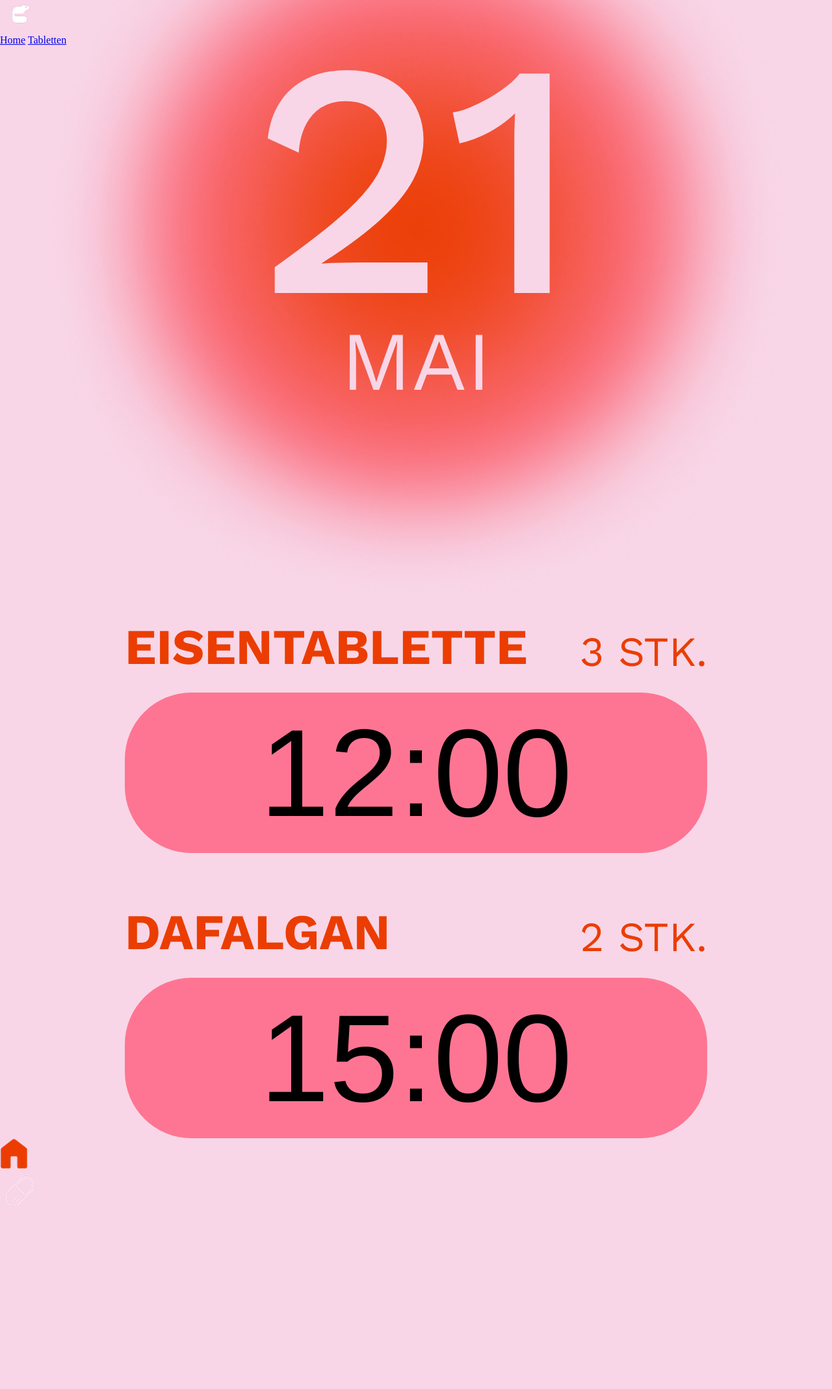
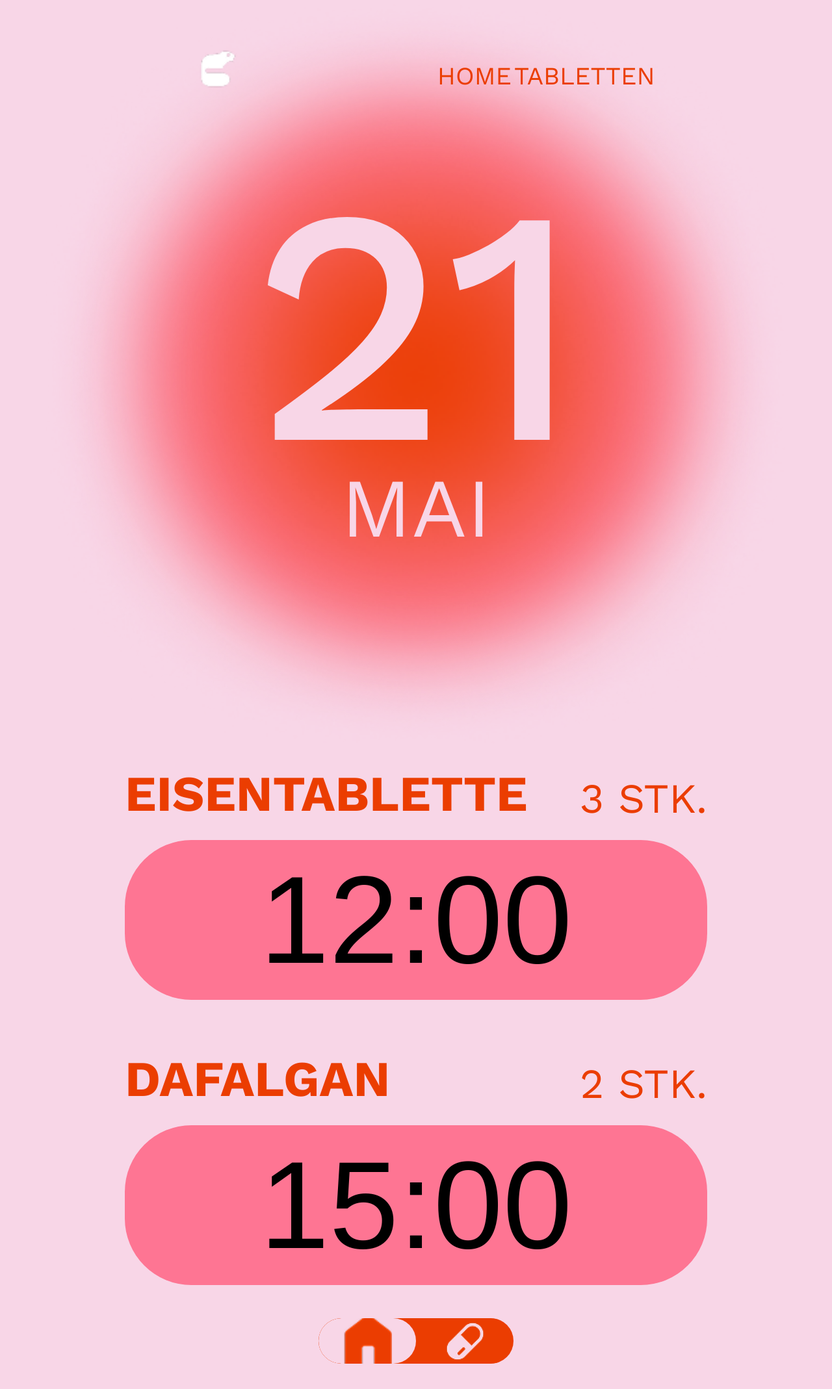
Before and after one commit to NadiaGiliberti/Biberbande, a plain HTML site: page index.html in a window 1280 px wide. Shown: the whole page at 65% size. Before the commit the page ends 1868 px from the top, so only its background shows below. Drawn offline with Linux system fonts and the light colour scheme; no server answers.

Commit message:
slider unten angefangen..

```diff
--- a/css/startseite.css
+++ b/css/startseite.css
@@ -3,6 +3,7 @@
     justify-content: center;
     align-items: center;
     width: 100%;
+    margin-top: 10%;
 }
 
 #boobie {
@@ -64,11 +65,16 @@
 }
 
 
-@media (min-width: 1024px) {
-    .container-wrapper {
-        flex-direction: row;
-        align-items: flex-start;
-        justify-content: space-between;
-    }
+/*** kleiner PC / Tablet ***/
+@media screen and (max-width: 768px) and (min-width: 577px) {
+
 
 }
+
+/*** Handy  ***/
+@media screen and (max-width: 576px) {
+
+
+
+
+}
--- a/css/style.css
+++ b/css/style.css
@@ -1,3 +1,5 @@
+    /* SCHRIFTEN INTEGRATION */
+
     @font-face {
         font-family: 'workSans';
         src: url('../schriften/workSans-Light.ttf') format('truetype');
@@ -33,19 +35,12 @@
         font-style: normal;
     }
 
+    /* ALLGMEINE CSS ANPASSUNGEN */
+
     * {
         margin: 0;
         padding: 0;
         box-sizing: border-box;
-
-    }
-
-    html,
-    body {
-        overflow-x: hidden;
-        /* Verhindert horizontales Scrollen */
-        max-width: 100vw;
-        /* Maximal so breit wie das Viewport */
     }
 
     body {
@@ -84,3 +79,94 @@
         text-transform: uppercase;
         color: #EB3D01;
     }
+
+    a {
+        font-family: 'workSans';
+        font-weight: 400;
+        font-size: 3vw;
+        text-transform: uppercase;
+        color: #EB3D01;
+        text-decoration: none;
+    }
+
+    /* NAVIGATION OBEN */
+
+    .container_header {
+        display: flex;
+        flex-direction: row;
+        justify-content: space-evenly;
+        align-items: center;
+        width: 100%;
+        margin-top: 5vw;
+        margin-bottom: 5vw;
+    }
+
+    .container_logo {
+        align-self: center;
+    }
+
+    .logo {
+        width: 10vw;
+    }
+
+    .navigation {
+        gap: 10vw;
+    }
+
+    /* NAVIGATION UNTEN - SLIDER/TOGGLE*/
+
+    .footer-toggle {
+        display: flex;
+        justify-content: center;
+        align-items: center;
+        padding: 4vw 0;
+    }
+
+    .toggle-switch {
+        position: relative;
+        width: 50vw;
+        max-width: 300px;
+        height: 14vw;
+        max-height: 70px;
+        background-color: #EB3D01;
+        border-radius: 100px;
+        display: flex;
+        align-items: center;
+        justify-content: space-between;
+        padding: 0;
+        cursor: pointer;
+        overflow: hidden;
+    }
+
+    .toggle-option {
+        width: 50%;
+        height: 100%;
+        display: flex;
+        justify-content: center;
+        align-items: center;
+        z-index: 2;
+    }
+
+    .toggle-option img {
+        width: 50%;
+        height: auto;
+    }
+
+    .toggle-slider {
+        position: absolute;
+        width: 50%;
+        height: 100%;
+        background-color: #F8D6E7;
+        border-radius: 100px;
+        top: 0;
+        left: 0;
+        transition: left 0.3s ease-in-out;
+        z-index: 1;
+    }
+
+
+    /*** kleiner PC / Tablet ***/
+    @media screen and (max-width: 768px) and (min-width: 577px) {}
+
+    /*** Handy  ***/
+    @media screen and (max-width: 576px) {}
--- a/index.html
+++ b/index.html
@@ -11,12 +11,13 @@
 </head>
 
 <body>
-    <header>
-
-        <a href="index.html"><img src="images/logo.png" alt="beavertime"></a>
+    <header class="container_header">
+        <div class="container_logo">
+            <a href="index.html"><img src="images/logo.png" alt="beavertime" class="logo"></a>
+        </div>
         <nav class="container_navigation">
-            <a href="index.html">Home</a>
-            <a href="tabletten.html">Tabletten</a>
+            <a href="index.html" class="navigation">HOME</a>
+            <a href="tabletten.html" class="navigation">TABLETTEN</a>
         </nav>
     </header>
 
@@ -54,16 +55,20 @@
     </main>
 
     <footer>
-        <div>
-            <div>
-                <a href="index.html"><img src="images/home_rot.png" alt="iconHome"></a>
-            </div>
-            <div>
-                <a href="tabletten.html"><img src="images/pille_rosa.png" alt="iconPille"></a>
+        <div class="footer-toggle">
+            <div class="toggle-switch" id="pageToggle">
+                <div class="toggle-option home-option">
+                    <img src="images/home_rot.png" alt="Home">
+                </div>
+                <div class="toggle-option pill-option">
+                    <img src="images/pille_rosa.png" alt="Pille">
+                </div>
+                <div class="toggle-slider" id="slider"></div>
             </div>
         </div>
     </footer>
     <script src="js/script.js"></script>
+    <script src="js/startseite.js"></script>
 </body>
 
 </html>
--- a/js/script.js
+++ b/js/script.js
@@ -1,31 +1,33 @@
-//aktuelles Datum oben Anzeigen
-console.log("blub");
+//SLIDER IM FOOTER
 
-const heute = new Date();
+document.addEventListener('DOMContentLoaded', function () {
+    const slider = document.getElementById('slider');
+    const toggle = document.getElementById('pageToggle');
 
-    const monat = heute.toLocaleDateString('de-DE', { month: 'long' });
-    const tag = heute.getDate();
+    const isOnHome =
+        window.location.href.includes("index.html") ||
+        window.location.pathname.endsWith("/") ||
+        window.location.pathname.endsWith("/index");
 
-    document.getElementById('monat').textContent = monat;
-    document.getElementById('tag').textContent = tag;
+    // Position setzen
+    if (isOnHome) {
+        slider.style.left = "0%";
+    } else {
+        slider.style.left = "50%";
+    }
 
-
-// Uhrzeit Medikamenteneinnahme laden
-function ladeUhrzeit() {
-  fetch('get_data.php')
-    .then(response => response.json())
-    .then(data => {
-      document.getElementById('uhrzeit-feld').innerText = data.uhrzeit;
-    })
-    .catch(error => {
-      console.error('Fehler beim Laden der Daten:', error);
+    // Beim Klicken animieren und nach kurzer Verzögerung wechseln
+    toggle.addEventListener('click', () => {
+        if (isOnHome) {
+            slider.style.left = "50%";
+            setTimeout(() => {
+                window.location.href = "tabletten.html";
+            }, 300); // Warte bis Animation fertig
+        } else {
+            slider.style.left = "0%";
+            setTimeout(() => {
+                window.location.href = "index.html";
+            }, 300);
+        }
     });
-}
-
-// Sofort beim Laden abrufen
-window.onload = () => {
-  ladeUhrzeit();
-
-  // Alle 5 Sekunden neu laden (5000 ms)
-  setInterval(ladeUhrzeit, 5000);
-};
+});
--- /dev/null
+++ b/js/startseite.js
@@ -0,0 +1,30 @@
+//aktuelles Datum oben Anzeigen
+
+const heute = new Date();
+
+    const monat = heute.toLocaleDateString('de-DE', { month: 'long' });
+    const tag = heute.getDate();
+
+    document.getElementById('monat').textContent = monat;
+    document.getElementById('tag').textContent = tag;
+
+
+// Uhrzeit Medikamenteneinnahme laden
+function ladeUhrzeit() {
+  fetch('get_data.php')
+    .then(response => response.json())
+    .then(data => {
+      document.getElementById('uhrzeit-feld').innerText = data.uhrzeit;
+    })
+    .catch(error => {
+      console.error('Fehler beim Laden der Daten:', error);
+    });
+}
+
+// Sofort beim Laden abrufen
+window.onload = () => {
+  ladeUhrzeit();
+
+  // Alle 5 Sekunden neu laden (5000 ms)
+  setInterval(ladeUhrzeit, 5000);
+};
```
Also changed, not shown: tabletten.html (+18 -15 lines), js/tabletten.js (added).
